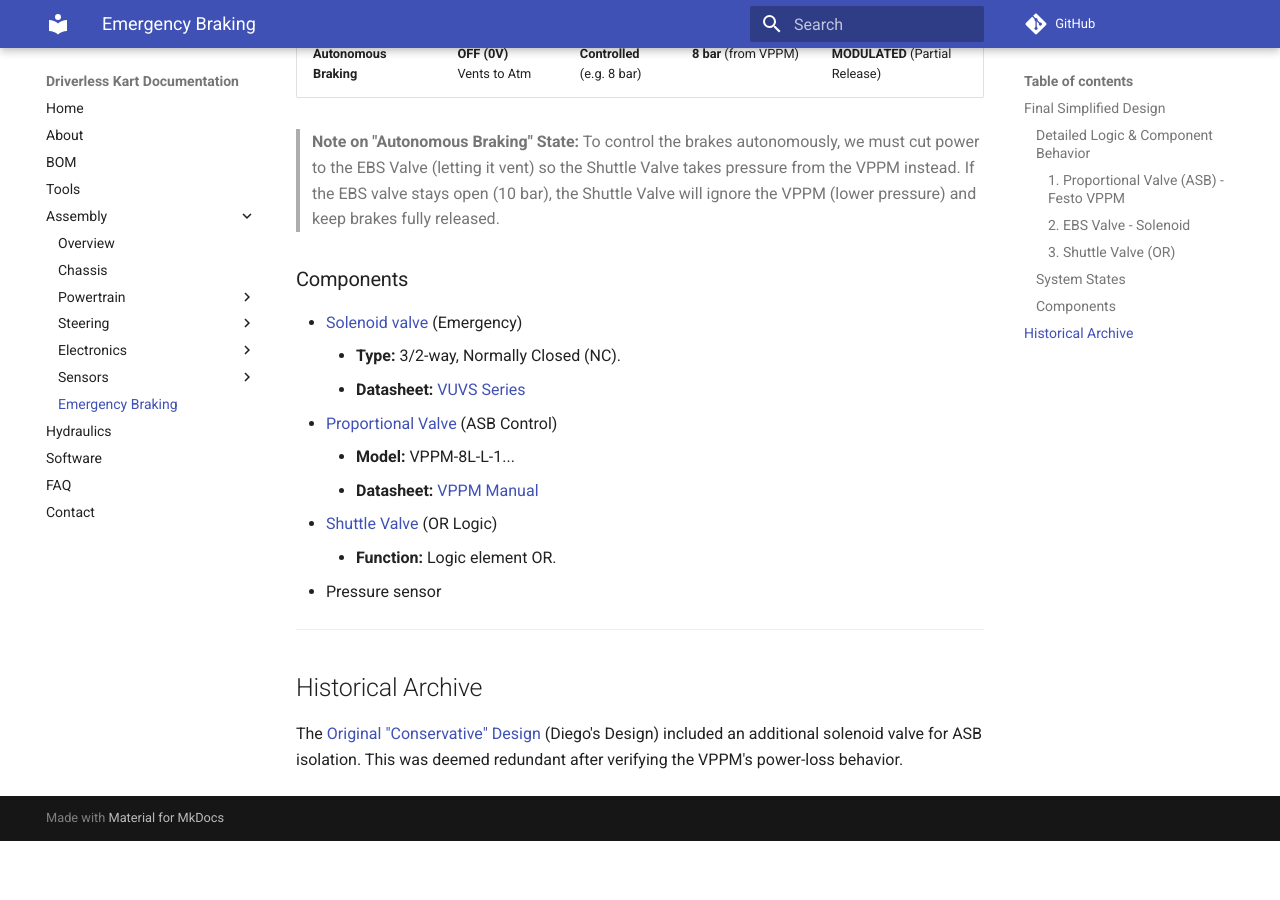
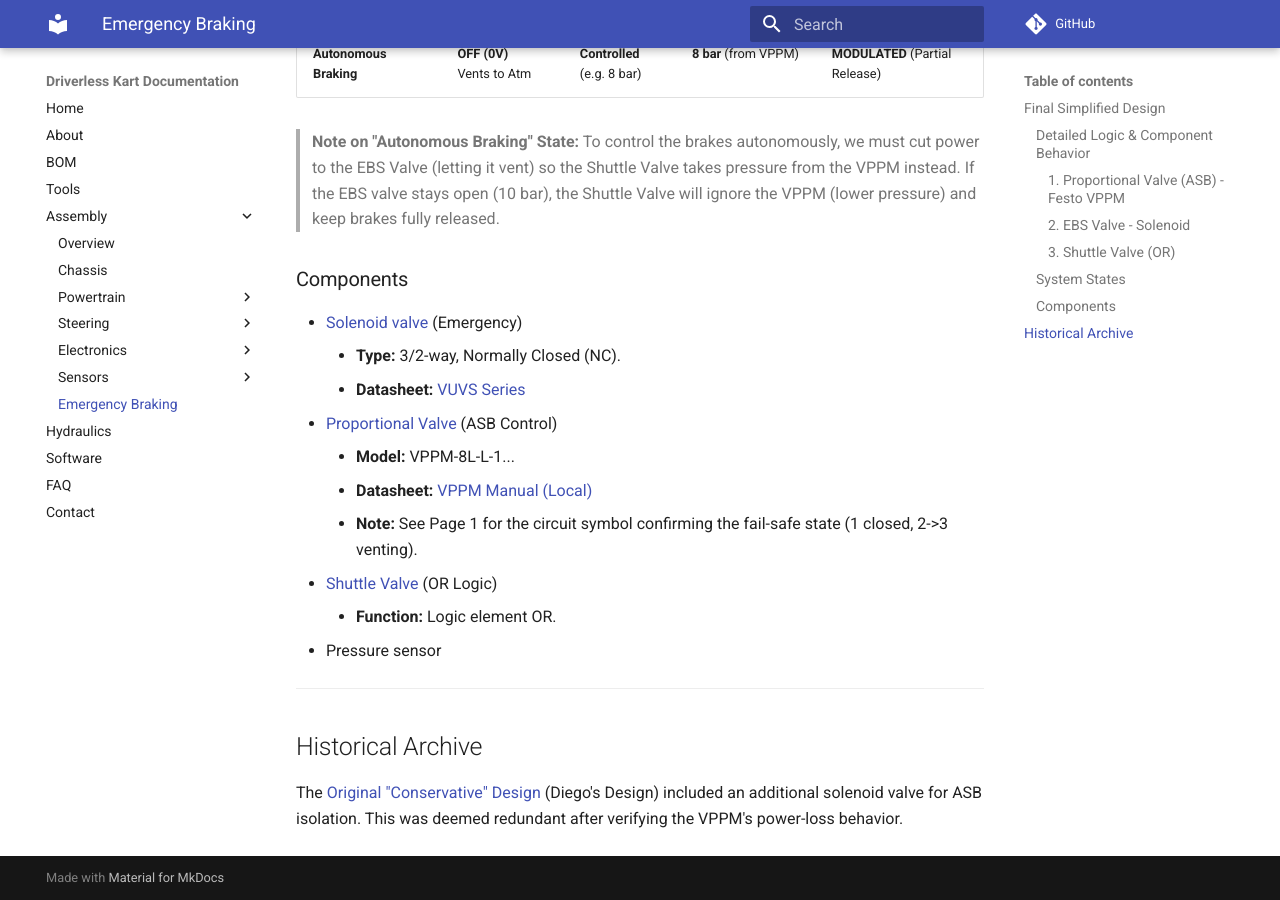
Before and after one commit to UM-Driverless/kart_docs, an MkDocs documentation site: the page built from docs/assembly/emergency-braking/index.md, in a window 1280 px wide and 900 px high, scrolled down 1866 px. Built offline with MkDocs 1.6.1 and Material for MkDocs 9.7.7, drawn with Linux system fonts in a browser that asks for light colours; comment, search, counter and statistics services are not loaded; before the commit the page ends 2707 px from its top, so only the background shows below that.

Commit message:
docs: add local VPPM datasheet and link to page 1 for safety proof

```diff
--- a/docs/assembly/emergency-braking/index.md
+++ b/docs/assembly/emergency-braking/index.md
@@ -47,7 +47,8 @@ Isolates the two lines. It automatically selects the higher pressure source.
     - **Datasheet:** [VUVS Series](https://www.festo.com/net/SupportPortal/Files/477027/VUVS_en.pdf)
 - [Proportional Valve](https://www.festo.com/es/es/a/8153644/) (ASB Control)
     - **Model:** VPPM-8L-L-1...
-    - **Datasheet:** [VPPM Manual](https://www.festo.com/net/SupportPortal/Files/43063/VPPM_en.pdf)
+    - **Datasheet:** [VPPM Manual (Local)](../../assets/datasheets/VPPM_en.pdf#page=1)
+    - **Note:** See Page 1 for the circuit symbol confirming the fail-safe state (1 closed, 2->3 venting).
 - [Shuttle Valve](https://www.festo.com/es/es/a/6682/) (OR Logic)
     - **Function:** Logic element OR.
 - Pressure sensor
```
Also changed, not shown: 1 other file.
